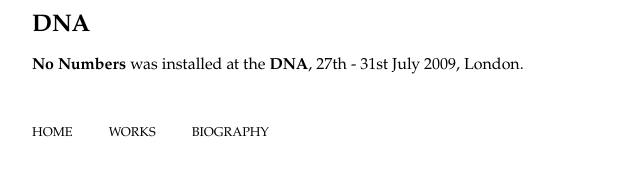
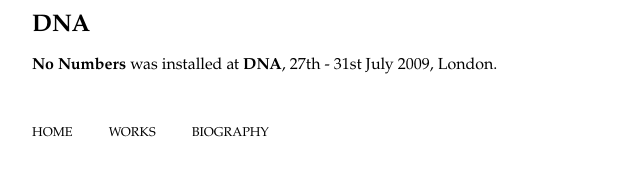
Before and after one commit to psd/andrewback.net, a plain HTML site: page events.html in a window 1280 px wide. Shown: the part 607-782 px from the top of the page, 0-640 px from the left. Drawn offline with Linux system fonts and the light colour scheme.

Commit message:
Fixed typo.

```diff
--- a/events.html
+++ b/events.html
@@ -31,7 +31,7 @@
 		<p><a href="/works/No-Numbers">No Numbers</a> and <a href="/works/LSS">Lumen Spiritus Sancti</a> were installed at <a href="http://www.kinetica-artfair.com/?exhibitors/2010/arthertz">Kinetica Art Fair</a>, 4th - 7th February 2010, London.</p>
 
                 <h2 id="DNA">DNA</h2>
-                <p><a href="/works/No-Numbers">No Numbers</a> was installed at the <a href="http://www.arthertz.com/?p=77">DNA</a>, 27th - 31st July 2009, London.</p>
+                <p><a href="/works/No-Numbers">No Numbers</a> was installed at <a href="http://www.arthertz.com/?p=77">DNA</a>, 27th - 31st July 2009, London.</p>
 		</div>
 		<div class='footer'>
 			<ul>
```
